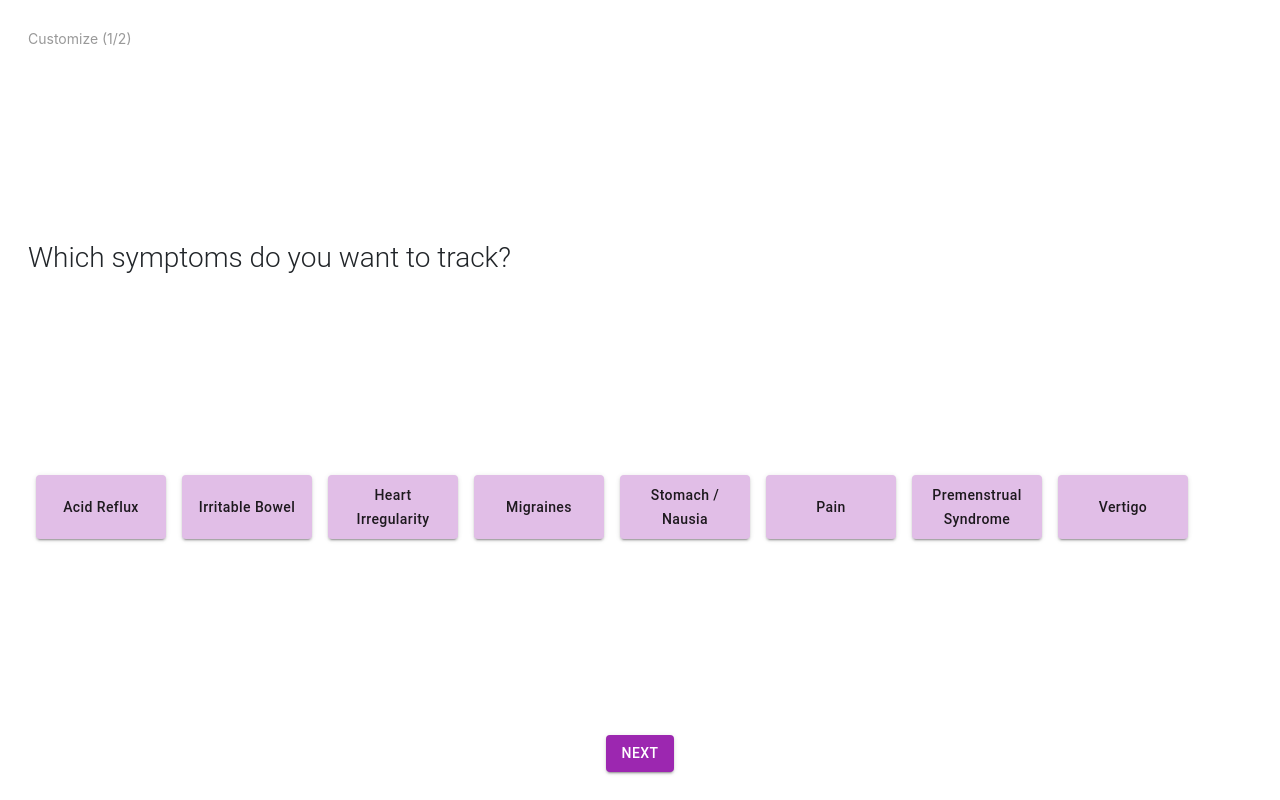
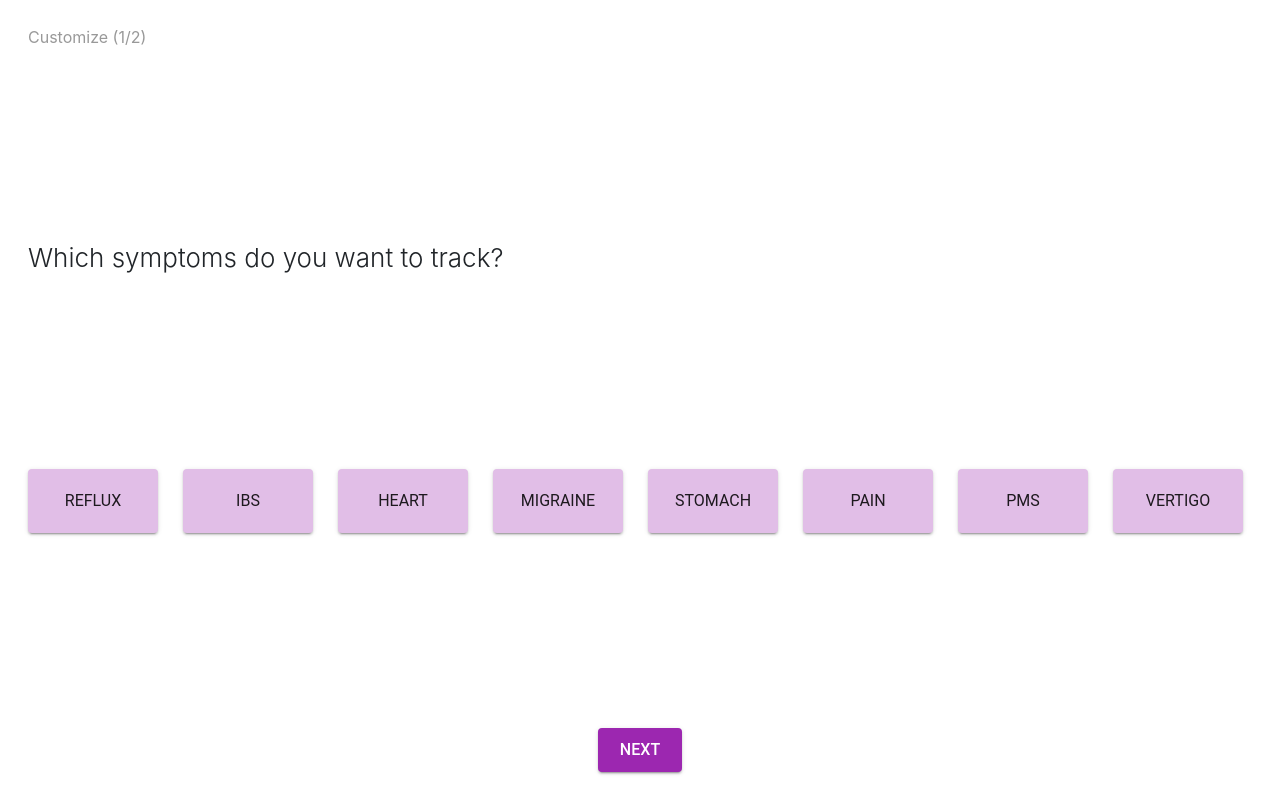
Before and after one commit to dilanustek/Symptony, a React (Create React App) app: page /setSymptoms in a window 1280 px wide. Built offline with nearby package versions, Linux system fonts and the light colour scheme.

Commit message:
PR addressed

```diff
--- a/package.json
+++ b/package.json
@@ -13,7 +13,7 @@
     "@types/react": "^16.9.42",
     "@types/react-dom": "^16.9.8",
     "@types/react-router-dom": "^5.1.5",
-    "bootstrap": "^4.5.0",
+    "fontsource-roboto": "^2.1.4",
     "react": "^16.13.1",
     "react-dom": "^16.13.1",
     "react-router-dom": "^5.2.0",
--- a/public/index.html
+++ b/public/index.html
@@ -24,7 +24,7 @@
       work correctly both with client-side routing and a non-root public URL.
       Learn how to configure a non-root public URL by running `npm run build`.
     -->
-    <title>React App</title>
+    <title>Symptony</title>
   </head>
   <body>
     <noscript>You need to enable JavaScript to run this app.</noscript>
--- a/src/App.css
+++ b/src/App.css
@@ -1,7 +1,3 @@
-.App {
-  text-align: center;
-}
-
 .AppContainer {
   display: flex;
   flex-flow: column;
--- a/src/App.tsx
+++ b/src/App.tsx
@@ -3,11 +3,11 @@ import { Route, withRouter } from "react-router-dom";
 import { Switch } from "react-router-dom";
 import SetSymptomsPage from "./SetSymptomsPage";
 import { History } from "history";
-import { SymptomAndFactors } from "./SymptomHelpers";
+import { SymptomsAndFactors } from "./SymptomHelpers";
 import "./App.css";
 
 interface State {
-  symptoms: SymptomAndFactors;
+  symptomsAndFactors: SymptomsAndFactors;
 }
 
 interface Props {
@@ -16,16 +16,16 @@ interface Props {
 
 class AppInner extends Component<Props, State> {
   state: State = {
-    symptoms: {},
+    symptomsAndFactors: {},
   };
 
   componentDidMount() {
     this.props.history.push("/setSymptoms");
   }
 
-  setSymptomsAndFactors = (symp: SymptomAndFactors) => {
+  setSymptomsAndFactors = (symp: SymptomsAndFactors) => {
     this.setState({
-      symptoms: symp,
+      symptomsAndFactors: symp,
     });
   };
 
@@ -38,7 +38,7 @@ class AppInner extends Component<Props, State> {
             path="/setSymptoms"
             render={() => (
               <SetSymptomsPage
-                symptoms={this.state.symptoms}
+                symptomsAndFactors={this.state.symptomsAndFactors}
                 setSymptomsAndFactors={this.setSymptomsAndFactors}
               />
             )}
--- /dev/null
+++ b/src/NextButton.tsx
@@ -0,0 +1,30 @@
+import React, { Component } from "react";
+import { withRouter } from "react-router-dom";
+import Button from "@material-ui/core/Button";
+import { styled } from "@material-ui/core/styles";
+
+interface Props {
+  buttonText: string;
+}
+
+export default class NextButton extends Component<Props, {}> {
+  render() {
+    const RouterButton = withRouter(({ history }) => (
+      <Button
+        size="large"
+        variant="contained"
+        color="primary"
+        onClick={() => {
+          history.push("/home");
+        }}
+      >
+        {this.props.buttonText}
+      </Button>
+    ));
+
+    const StyledRouterButton = styled(RouterButton)({
+      alignSelf: "center",
+    });
+    return <StyledRouterButton />;
+  }
+}
--- a/src/SetSymptomsPage.tsx
+++ b/src/SetSymptomsPage.tsx
@@ -1,73 +1,95 @@
 import React, { Component } from "react";
 import "./setSymptoms.css";
-import { Route } from "react-router-dom";
-import { Symptom, allSymptomNames, SymptomAndFactors } from "./SymptomHelpers";
+import { Symptom, SymptomsAndFactors, SymptomNames } from "./SymptomHelpers";
 import SymptomTileButton from "./SymptomTileButton";
-import Button from "@material-ui/core/Button";
-import { styled } from "@material-ui/core/styles";
+import NextButton from "./NextButton";
+import { Typography } from "@material-ui/core";
+import Grid from "@material-ui/core/Grid";
 
 interface Props {
-  setSymptomsAndFactors: (sympFac: SymptomAndFactors) => void;
-  symptoms: SymptomAndFactors;
+  setSymptomsAndFactors: (sympFac: SymptomsAndFactors) => void;
+  symptomsAndFactors: SymptomsAndFactors;
 }
 
-const RouterButton = () => (
-  <Route
-    render={({ history }) => (
-      <Button
-        variant="contained"
-        color="primary"
-        onClick={() => {
-          history.push("/home");
-        }}
-      >
-        Next
-      </Button>
-    )}
-  />
-);
-
-const NextBtn = styled(RouterButton)({
-  width: "200px",
-  height: "40px",
-});
-
 class SetSymptomsPage extends Component<Props, {}> {
-  addSymptom = (newSymptom: Symptom) => {
-    const symps = this.props.symptoms;
-
+  toggleSymptom = (newSymptom: Symptom) => {
+    const symps = this.props.symptomsAndFactors;
     if (!symps[newSymptom]) {
       symps[newSymptom] = [];
-      this.setState({
-        symptoms: symps,
-      });
+    } else {
+      delete symps[newSymptom];
     }
+    this.props.setSymptomsAndFactors(symps);
   };
 
   getSymptomTiles() {
-    let sympTiles = [];
-    for (let s of allSymptomNames) {
-      sympTiles.push(
+    const symptoms = Object.values(Symptom);
+
+    return symptoms.map((symptom) => (
+      <Grid item xs>
         <SymptomTileButton
-          key={s}
-          addSymptom={this.addSymptom}
-          symptomName={s}
-          symptomSelected={this.props.symptoms[s] !== undefined}
+          key={symptom}
+          toggleSymptom={() => this.toggleSymptom(symptom)}
+          symptom={symptom}
+          symptomSelected={this.props.symptomsAndFactors[symptom] !== undefined}
         />
-      );
-    }
+      </Grid>
+    ));
+  }
 
-    return sympTiles;
-  }
+  // getSymptomTiles() {
+  //   let sympTiles = [];
+  //   const keys = Object.keys(SymptomNames);
+
+  //   sympTiles = keys.map(key =>
+  //   <Grid item xs>
+  //     <SymptomTileButton
+  //       key={SymptomNames[Symptom[key]]}
+  //       toggleSymptom={this.toggleSymptom}
+  //       symptomName={s}
+  //       symptomSelected={
+  //         this.props.symptomsAndFactors[SymptomNames[key]] !== undefined
+  //       }
+  //     />
+  //   </Grid>
+  //   );
+  //   // {
+
+  //   // } )
+
+  //   // for (const key of keys) {
+  //   //   const s: string = SymptomName[key];
+  //   //   sympTiles.push(
+  //   //     <Grid item xs>
+  //   //       <SymptomTileButton
+  //   //         key={s}
+  //   //         addSymptom={this.addSymptom}
+  //   //         symptomName={s}
+  //   //         symptomSelected={
+  //   //           SymtomName[this.props.symptomsAndFactors[s]] !== undefined
+  //   //         }
+  //   //       />
+  //   //     </Grid>
+  //   //   );
+  //   // }
+
+  //   return sympTiles;
+  // }
 
   render() {
     return (
       <div className="onboardContainer">
-        <div className="breadCrumbs">Customize (1/2)</div>
-        <div className="onboardTitle">Which symptoms do you want to track?</div>
-        <div className="sympTiles">{this.getSymptomTiles()}</div>
+        <Typography variant="h6">Customize (1/2)</Typography>
+        <Typography variant="h3">
+          Which symptoms do you want to track?
+        </Typography>
+        <div className="sympTiles">
+          <Grid container spacing={2}>
+            {this.getSymptomTiles()}
+          </Grid>
+        </div>
         <div className="submitBtn">
-          <NextBtn />
+          <NextButton buttonText="Next" />
         </div>
       </div>
     );
--- a/src/SymptomHelpers.tsx
+++ b/src/SymptomHelpers.tsx
@@ -1,28 +1,38 @@
+// export enum Symptom {
+//   REFLUX = "Acid Reflux",
+//   IBS = "Irritable Bowel",
+//   HEART = "Heart irregularity",
+//   MIGRAINE = "Migraines",
+//   STOMACH = "Stomach / Nausia",
+//   PAIN = "Pain",
+//   PMS = "Premenstrual Syndrome",
+//   VERTIGO = "Vertigo",
+// }
 export enum Symptom {
-  REFLUX = "Acid Reflux",
-  IBS = "Irritable Bowel",
-  HEART = "Heart irregularity",
-  MIGRAINE = "Migraines",
-  STOMACH = "Stomach / Nausia",
-  PAIN = "Pain",
-  PMS = "Premenstrual Syndrome",
-  VERTIGO = "Vertigo",
+  REFLUX = "REFLUX",
+  IBS = "IBS",
+  HEART = "HEART",
+  MIGRAINE = "MIGRAINE",
+  STOMACH = "STOMACH",
+  PAIN = "PAIN",
+  PMS = "PMS",
+  VERTIGO = "VERTIGO",
 }
 
-// export const allSymp = Object.keys(Symptom).map((k) => Symptom[k as any]);
-export const allSymptomNames = Object.values(Symptom);
-export type SymptomAndFactors = {
+export const SymptomNames: { [key in Symptom]: string } = {
+  REFLUX: "Acid Reflux",
+  IBS: "Irritable Bowel",
+  HEART: "Heart irregularity",
+  MIGRAINE: "Migraines",
+  STOMACH: "Stomach / Nausia",
+  PAIN: "Pain",
+  PMS: "Premenstrual Syndrome",
+  VERTIGO: "Vertigo",
+};
+
+export type SymptomsAndFactors = {
   [key in Symptom]?: Factor[];
 };
-// interface EnumObject {
-//   [enumValue: number]: string;
-// }
-
-// function getEnumValues(e: EnumObject): string[] {
-//   return Object.keys(e).map((i: number) => e[i]);
-// }
-
-// export const allSymptoms = getEnumValues(Symptom);
 
 export type Factor =
   | "Current Activity"
--- a/src/SymptomTileButton.tsx
+++ b/src/SymptomTileButton.tsx
@@ -3,20 +3,19 @@ import Button from "@material-ui/core/Button";
 import { Symptom } from "./SymptomHelpers";
 import { styled } from "@material-ui/core/styles";
 import { purple } from "@material-ui/core/colors/";
+import { Typography } from "@material-ui/core";
 
 interface Props {
-  addSymptom: (newSymptom: Symptom) => void;
-  symptomName: Symptom;
+  toggleSymptom: () => void;
+  symptom: Symptom;
   symptomSelected: boolean;
 }
 
 export default class SymptomTileButton extends Component<Props, {}> {
   render() {
     const SympTileButton = styled(Button)({
-      margin: "8px",
       width: "130px",
       height: "64px",
-      fontSize: "14px",
       textTransform: "capitalize",
       background: this.props.symptomSelected ? purple[200] : purple[100],
     });
@@ -25,11 +24,10 @@ export default class SymptomTileButton extends Component<Props, {}> {
       <>
         <SympTileButton
           variant="contained"
-          // color={this.props.symptomSelected ? "primary" : "secondary"}
           color="secondary"
-          onClick={() => this.props.addSymptom(this.props.symptomName)}
+          onClick={() => this.props.toggleSymptom()}
         >
-          {this.props.symptomName}
+          <Typography>{this.props.symptom}</Typography>
         </SympTileButton>
       </>
     );
--- a/src/setSymptoms.css
+++ b/src/setSymptoms.css
@@ -5,17 +5,6 @@
   height: 100%;
 }
 
-.breadCrumbs {
-  font-size: 14px;
-  color: #999999;
-}
-
-.onboardTitle {
-  font-family: "Roboto", sans-serif;
-  font-weight: 300;
-  font-size: 28px;
-}
-
 .submitBtn {
   display: flex;
   justify-content: center;
--- a/src/theme.js
+++ b/src/theme.js
@@ -10,6 +10,24 @@ const theme = createMuiTheme({
       main: "#f3e5f5",
     },
   },
+  typography: {
+    fontFamily: "Roboto,sans-serif",
+    fontSize: "11px",
+  },
 });
 
+theme.typography.h3 = {
+  fontSize: "28px",
+  "@media (min-width:600px)": {
+    fontSize: "26px",
+  },
+  fontWeight: "300",
+};
+
+theme.typography.h6 = {
+  fontWeight: "400",
+  fontSize: "16px",
+  color: "#999999",
+};
+
 export default theme;
```
Also changed, not shown: 1 other file (tests, documents, lock files or other folders).
